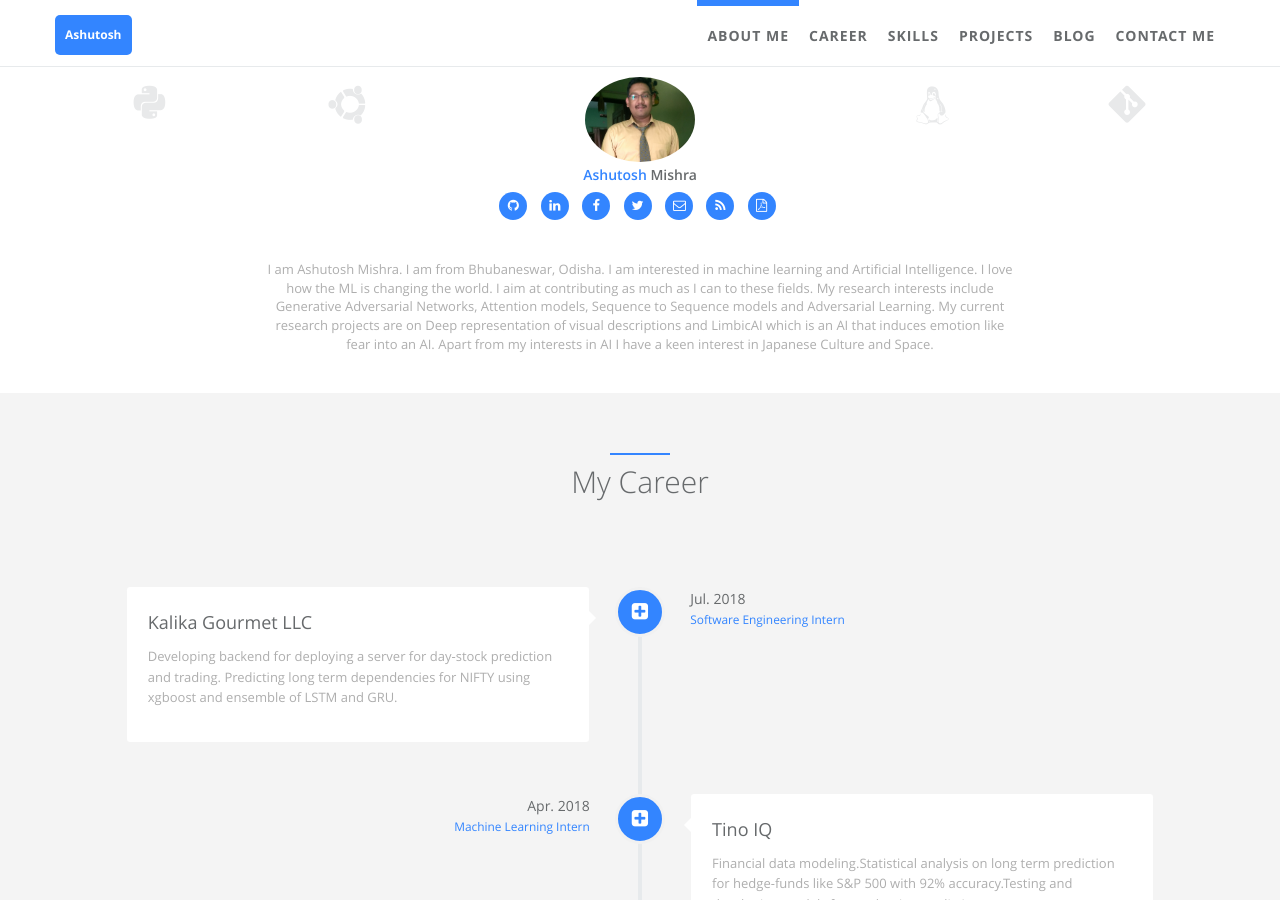
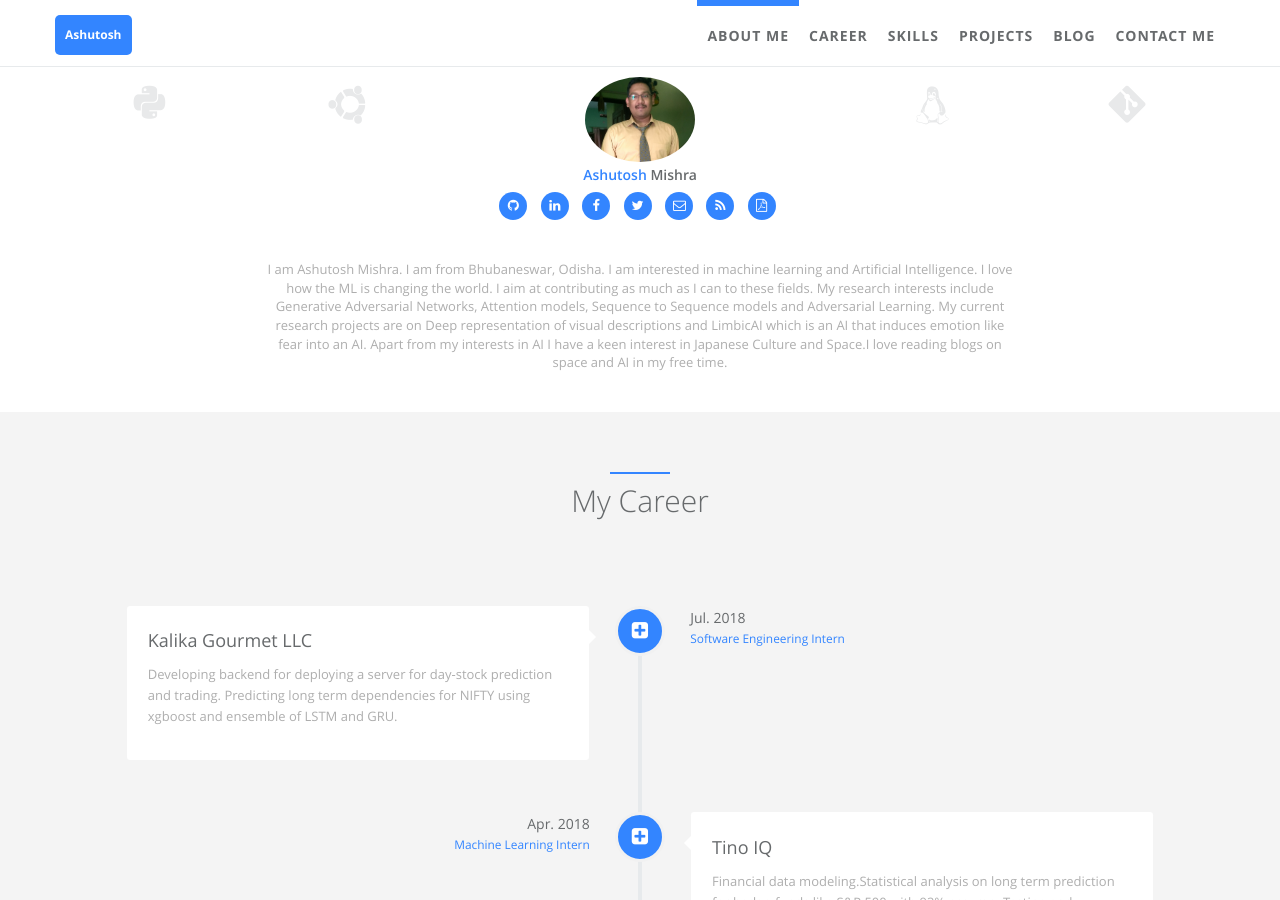
Before and after one commit to ASH1998/ash1998.github.io, a Jekyll site: the page built from index.html, in a window 1280 px wide and 900 px high, scrolled down 538 px. Built offline with Jekyll 4.4.1, drawn with Linux system fonts in a browser that asks for light colours.

Commit message:
Update _config.yml

```diff
--- a/_config.yml
+++ b/_config.yml
@@ -28,7 +28,7 @@ author:  # change following line to your infomation.
   skill_icon2:
     - name: fa-linux
     - name: icon-git
-  desc: I am Ashutosh Mishra. I am from Bhubaneswar, Odisha. I am interested in machine learning and Artificial Intelligence. I love how the ML is changing the world. I aim at contributing as much as I can to these fields. My research interests include Generative Adversarial Networks, Attention models, Sequence to Sequence models and Adversarial Learning. My current research projects are on Deep representation of visual descriptions and LimbicAI which is an AI that induces emotion like fear into an AI. Apart from my interests in AI I have a keen interest in Japanese Culture and Space.  # Describe yourself.
+  desc: I am Ashutosh Mishra. I am from Bhubaneswar, Odisha. I am interested in machine learning and Artificial Intelligence. I love how the ML is changing the world. I aim at contributing as much as I can to these fields. My research interests include Generative Adversarial Networks, Attention models, Sequence to Sequence models and Adversarial Learning. My current research projects are on Deep representation of visual descriptions and LimbicAI which is an AI that induces emotion like fear into an AI. Apart from my interests in AI I have a keen interest in Japanese Culture and Space.I love reading blogs on space and AI in my free time.  # Describe yourself.
 
 # comment
 disqus:  # if you wanna comment feature, go to https://disqus.com/ to get your configuration; if not, comment following two lines.
```
